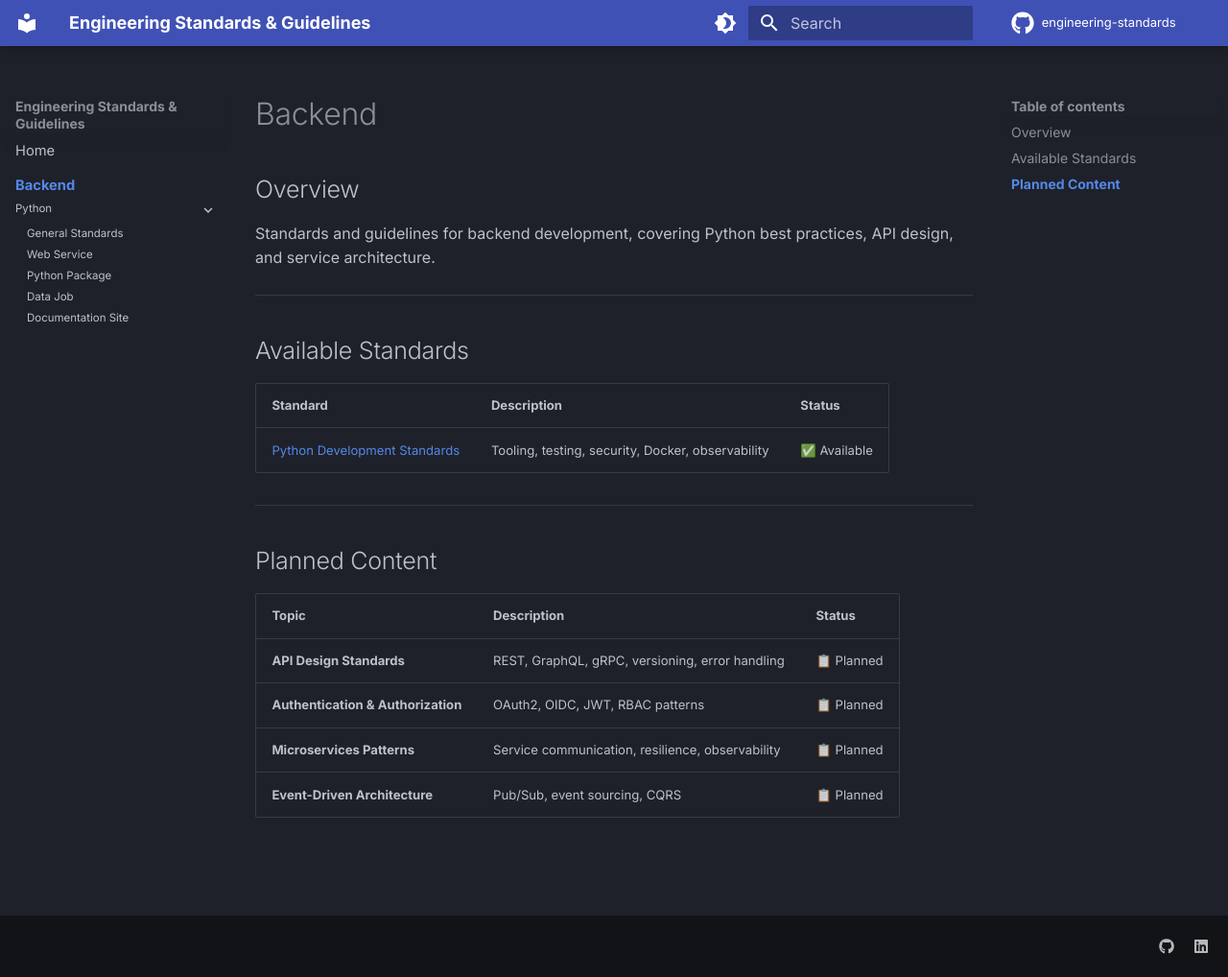
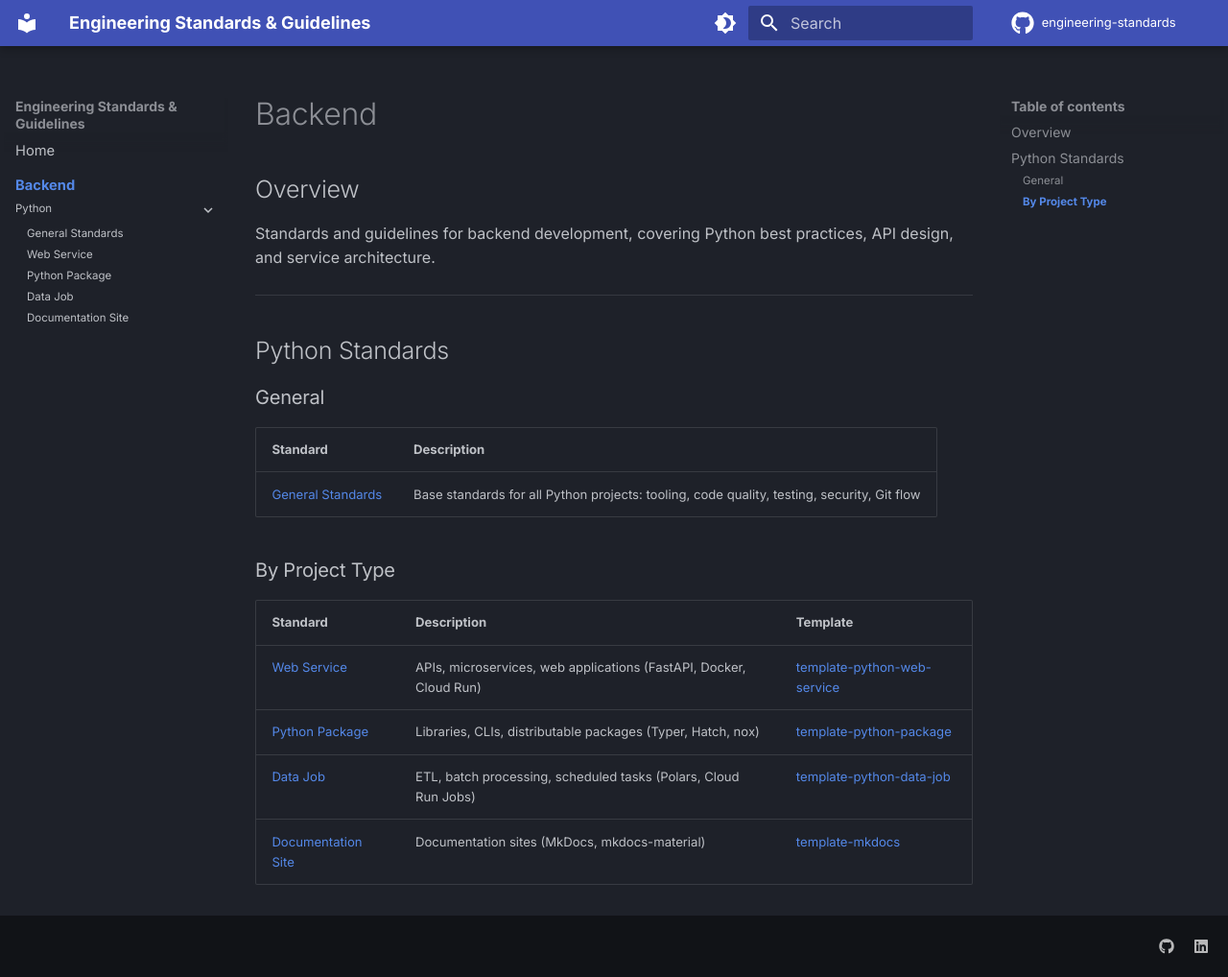
Before and after one commit to landerox/engineering-standards, an MkDocs documentation site: the page built from docs/backend/index.md, in a window 1280 px wide and 1018 px high. Shown: the whole window at 96% size. Built offline with MkDocs 1.6.1 and Material for MkDocs 9.7.7, drawn with Linux system fonts in a browser that asks for light colours; comment, search, counter and statistics services are not loaded.

Commit message:
docs: update backend index with new documentation structure

```diff
--- a/docs/backend/index.md
+++ b/docs/backend/index.md
@@ -6,19 +6,19 @@ Standards and guidelines for backend development, covering Python best practices
 
 ---
 
-## Available Standards
+## Python Standards
 
-| Standard | Description | Status |
-|----------|-------------|--------|
-| [Python Development Standards](python-development-standards.md) | Tooling, testing, security, Docker, observability | ✅ Available |
+### General
 
----
+| Standard | Description |
+|----------|-------------|
+| [General Standards](python/general-standards.md) | Base standards for all Python projects: tooling, code quality, testing, security, Git flow |
 
-## Planned Content
+### By Project Type
 
-| Topic | Description | Status |
-|-------|-------------|--------|
-| **API Design Standards** | REST, GraphQL, gRPC, versioning, error handling | 📋 Planned |
-| **Authentication & Authorization** | OAuth2, OIDC, JWT, RBAC patterns | 📋 Planned |
-| **Microservices Patterns** | Service communication, resilience, observability | 📋 Planned |
-| **Event-Driven Architecture** | Pub/Sub, event sourcing, CQRS | 📋 Planned |
+| Standard | Description | Template |
+|----------|-------------|----------|
+| [Web Service](python/web-service.md) | APIs, microservices, web applications (FastAPI, Docker, Cloud Run) | [template-python-web-service](https://github.com/landerox/template-python-web-service) |
+| [Python Package](python/python-package.md) | Libraries, CLIs, distributable packages (Typer, Hatch, nox) | [template-python-package](https://github.com/landerox/template-python-package) |
+| [Data Job](python/data-job.md) | ETL, batch processing, scheduled tasks (Polars, Cloud Run Jobs) | [template-python-data-job](https://github.com/landerox/template-python-data-job) |
+| [Documentation Site](python/documentation-site.md) | Documentation sites (MkDocs, mkdocs-material) | [template-mkdocs](https://github.com/landerox/template-mkdocs) |
```
